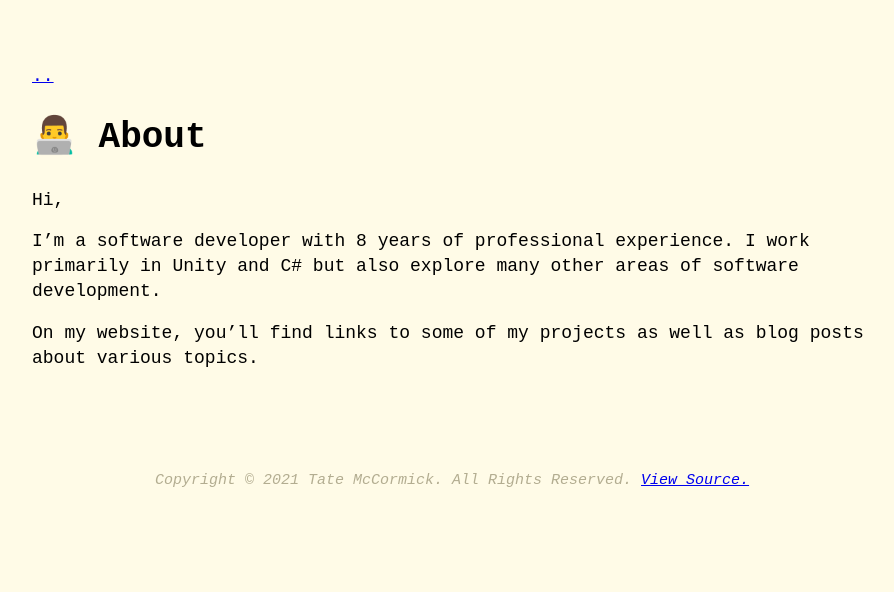
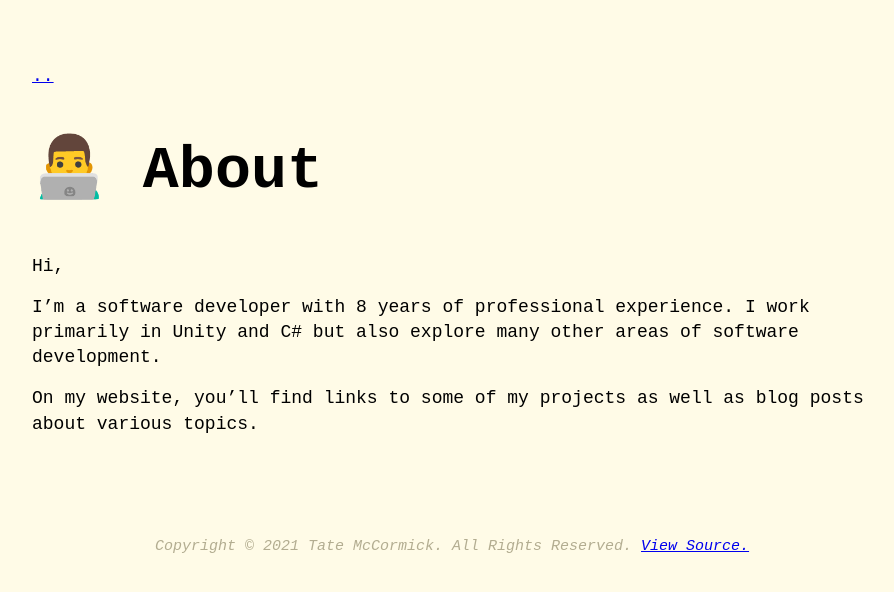
Before and after one commit to tatelax/tatelax.github.io, a Jekyll site: the page built from pages/about.md, in a window 1280 px wide. Shown: the top 592 px of the page, without its empty margins (188-1082 px from the left). Built offline with Jekyll 4.4.1, drawn with Linux system fonts in a browser that asks for light colours.

Commit message:
Update page header size

```diff
--- a/_layouts/home.html
+++ b/_layouts/home.html
@@ -9,7 +9,6 @@ layout: default
 
   <div style="display:inline-block; vertical-align: middle;">
     <h1 style="vertical-align: middle;
-              font-weight:bolder;
               font-size: 60px;
               font-family: Arial Black, sans-serif;
               letter-spacing: -5px;
--- a/_layouts/page.html
+++ b/_layouts/page.html
@@ -4,6 +4,6 @@ layout: default
 
 {%-include back_link.html-%}
 
-<h1>{{ page.title }}</h1>
+<h1 style="font-size: 60px;">{{ page.title }}</h1>
 
 {{ content }}
```
